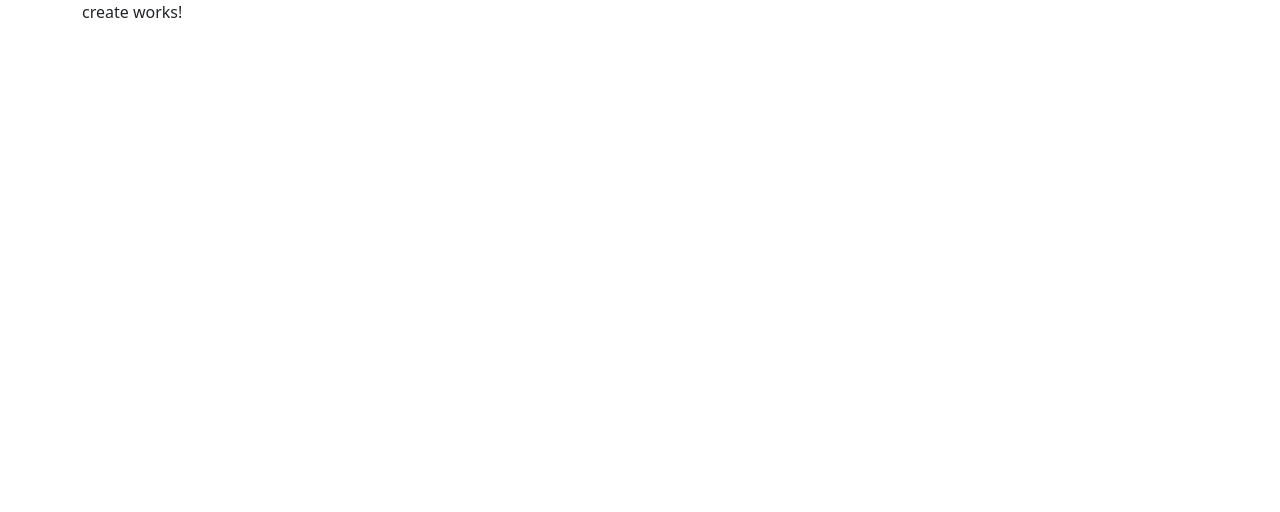
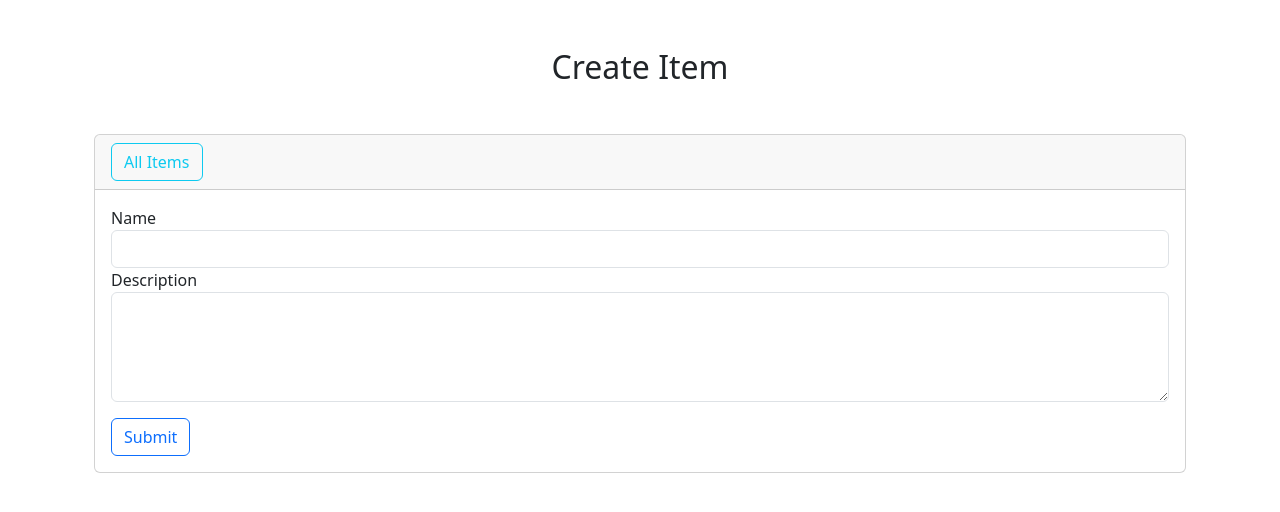
Before and after one commit to ponsianodeloor/items-frontend, an Angular app: page /items/create in a window 1280 px wide. Shown: the top 512 px of the page. Built offline with nearby package versions, Linux system fonts and the light colour scheme.

Commit message:
formulario para creacion de items

```diff
--- a/src/app/components/item/create/create.component.html
+++ b/src/app/components/item/create/create.component.html
@@ -1 +1,32 @@
-<p>create works!</p>
+<div class="container">
+  <h2 class="text-center mt-5 mb-5">Create Item</h2>
+  <div class="card">
+    <div class="card-header">
+      <a class="btn btn-outline-info float-right" routerLink="/items/overview">All Items</a>
+    </div>
+    <div class="card-body">
+      <form>
+        <div class="form-group">
+          <label for="Name">Name</label>
+          <input type="text" class="form-control"
+                 [(ngModel)] = "name"
+                 name="Name" id="Name" />
+        </div>
+        <div class="form-group">
+          <label for="description">Description</label>
+          <textarea type="text" class="form-control"
+                    [(ngModel)] = "description"
+                    rows="4"
+                    name="description" id="description" >
+                    </textarea>
+        </div>
+        <button [disabled]="isSubmitting"
+                (click)="createItem()"
+                type="button"
+                class="btn btn-outline-primary mt-3">
+          Submit
+        </button>
+      </form>
+    </div>
+  </div>
+</div>
--- a/src/app/components/item/create/create.component.ts
+++ b/src/app/components/item/create/create.component.ts
@@ -1,4 +1,6 @@
 import { Component } from '@angular/core';
+import {ItemService} from "../../../services/item/item.service";
+import Swal from "sweetalert2";
 
 @Component({
   selector: 'app-create',
@@ -7,4 +9,37 @@ import { Component } from '@angular/core';
 })
 export class CreateComponent {
 
+  public name: string = '';
+  public description: string = '';
+  public isSubmitting: boolean = false;
+
+  constructor( public itemService: ItemService ) {}
+
+  createItem(){
+    this.isSubmitting = true;
+    this.itemService.createItem({title: this.name, description:this.description})
+      .then(response=>{
+        this.isSubmitting = false;
+        Swal.fire({
+          icon: 'success',
+          title: 'Item created successfully',
+          showConfirmButton: false,
+          timer: 1500
+        })
+        this.name = '';
+        this.description = '';
+        return response.data;
+      })
+      .catch(error=>{
+        this.isSubmitting = false;
+        Swal.fire({
+          icon: 'error',
+          title: 'Some error occurred',
+          showConfirmButton: false,
+          timer: 1500
+        })
+        return error;
+      });
+  }
+
 }
--- a/src/app/services/item/item.service.ts
+++ b/src/app/services/item/item.service.ts
@@ -24,12 +24,12 @@ export class ItemService {
       .then(response => response.data);
   }
   */
-  createItem(request:any): Promise<Item> {
+  createItem(request:any): Promise<any> {
     let item = {
       name: request.title,
       description: request.description
     }
-    return axios.post('/api/v1/items', item)
+    return axios.post('/api/v1/items/add', item)
       .then(response => response.data);
   }
 
```
